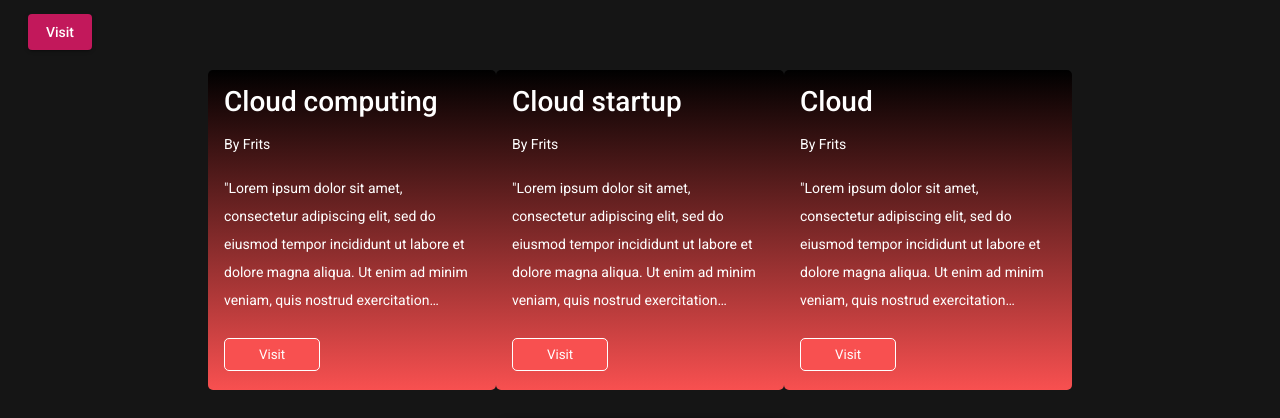
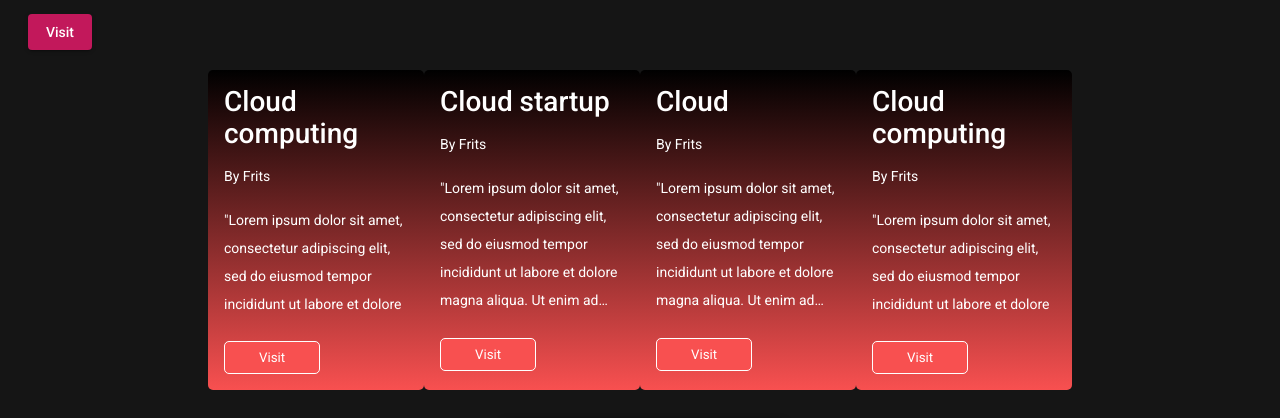
Before and after one commit to CaffeineProgrammer/AtosCompetenceDev, an Angular app in the folder competence-dev-web-app/: page / in a window 1280 px wide. Shown: the part 138-556 px from the top of the page. Built offline with nearby package versions, Linux system fonts and the light colour scheme; grey boxes are pictures that could not be loaded.

Commit message:
Added extra dummy data

```diff
--- a/competence-dev-web-app/src/app/components/competence-card/competence-card.component.ts
+++ b/competence-dev-web-app/src/app/components/competence-card/competence-card.component.ts
@@ -11,6 +11,7 @@ export class CompetenceCardComponent implements OnInit {
     { title: 'Cloud computing', presenter: 'Frits', content: 'test' },
     { title: 'Cloud startup', presenter: 'Frits', content: 'test' },
     { title: 'Cloud', presenter: 'Mark', content: 'test' },
+    { title: 'Cloud computing', presenter: 'Saph', content: 'test' },
   ];
 
   constructor() {}
```
